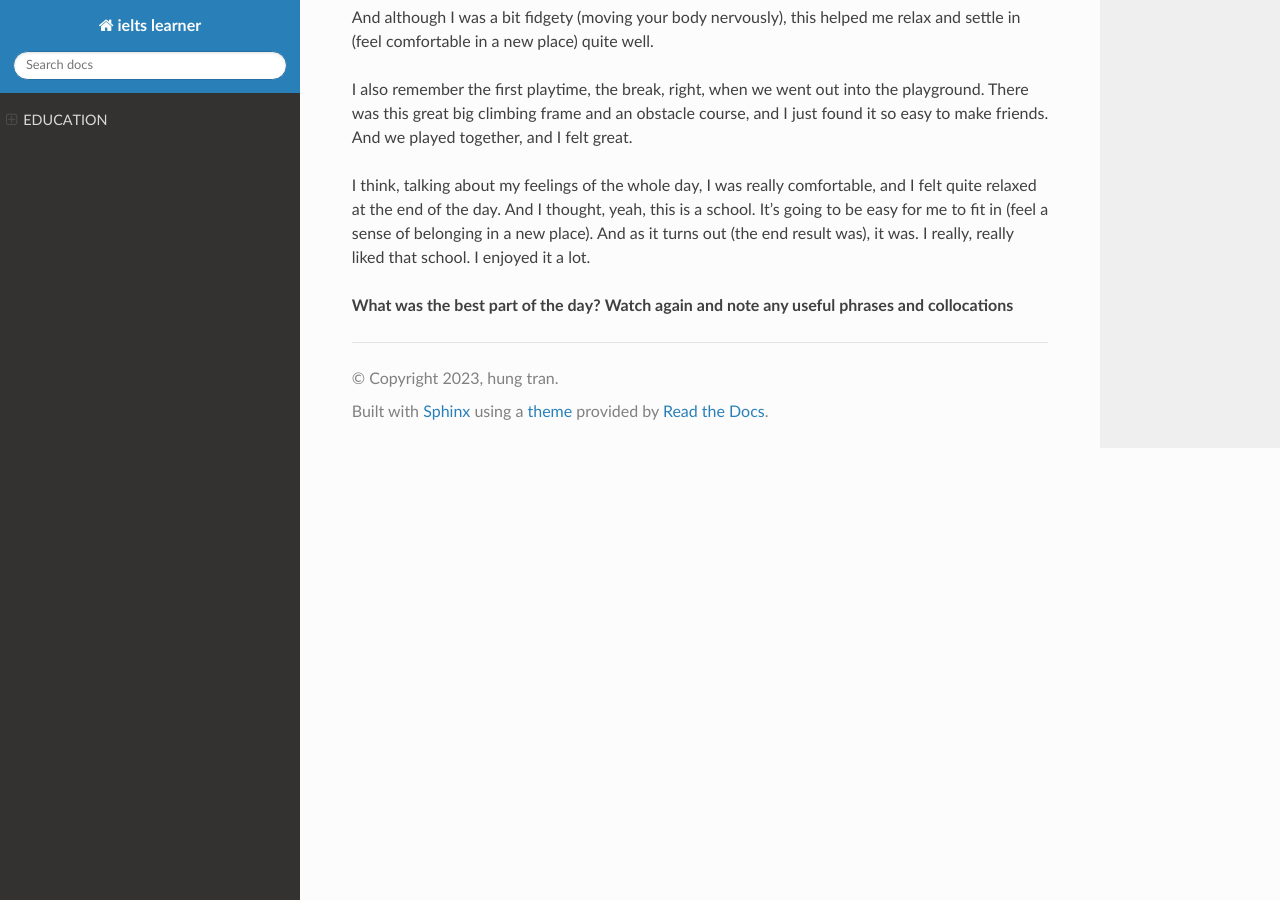
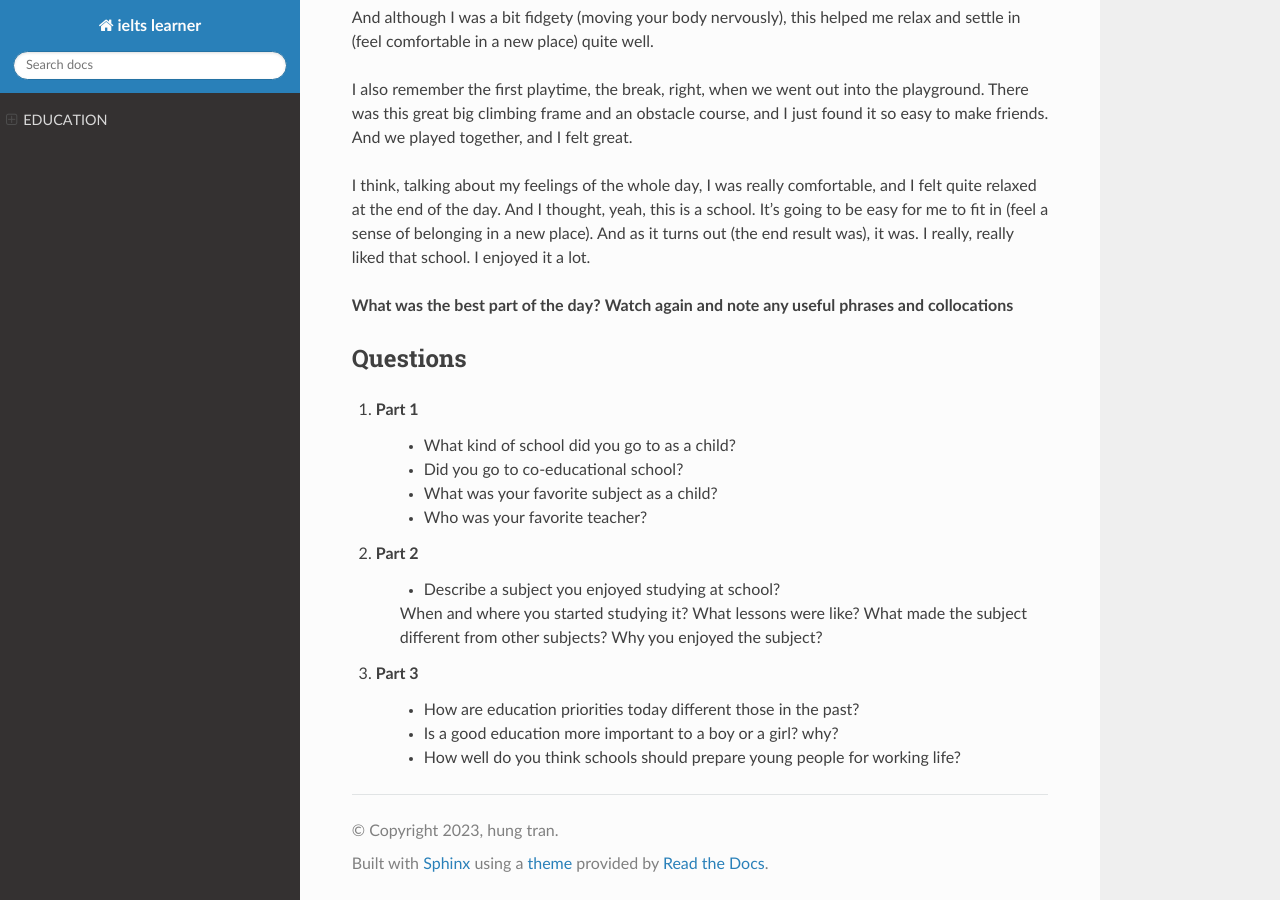
Before and after one commit to hungtranvn/IELTS_Learner, a Sphinx documentation site: the page built from source/speaking/education.rst, in a window 1280 px wide and 900 px high, scrolled down 2896 px. Built offline with Sphinx 7.4.7 and the Read the Docs theme 2.0.0, drawn with Linux system fonts in a browser that asks for light colours.

Commit message:
speaking: education questions

```diff
--- a/source/speaking/education.rst
+++ b/source/speaking/education.rst
@@ -192,3 +192,25 @@ liked that school. I enjoyed it a lot.
 
 **What was the best part of the day?**
 **Watch again and note any useful phrases and collocations**
+
+*********
+Questions
+*********
+
+#. Part 1
+    * What kind of school did you go to as a child?
+    * Did you go to co-educational school?
+    * What was your favorite subject as a child?
+    * Who was your favorite teacher?
+
+#. Part 2
+    * Describe a subject you enjoyed studying at school?
+    When and where you started studying it?
+    What lessons were like?
+    What made the subject different from other subjects?
+    Why you enjoyed the subject?
+
+#. Part 3
+    * How are education priorities today different those in the past?
+    * Is a good education more important to a boy or a girl? why?
+    * How well do you think schools should prepare young people for working life?
--- /dev/null
+++ b/source/speaking/routines.rst
@@ -0,0 +1,6 @@
+Routines
+========
+
+**********
+Vocabulary
+**********
```
Also changed, not shown: source/vocabulary/collocations/lesson3.rst (added).
